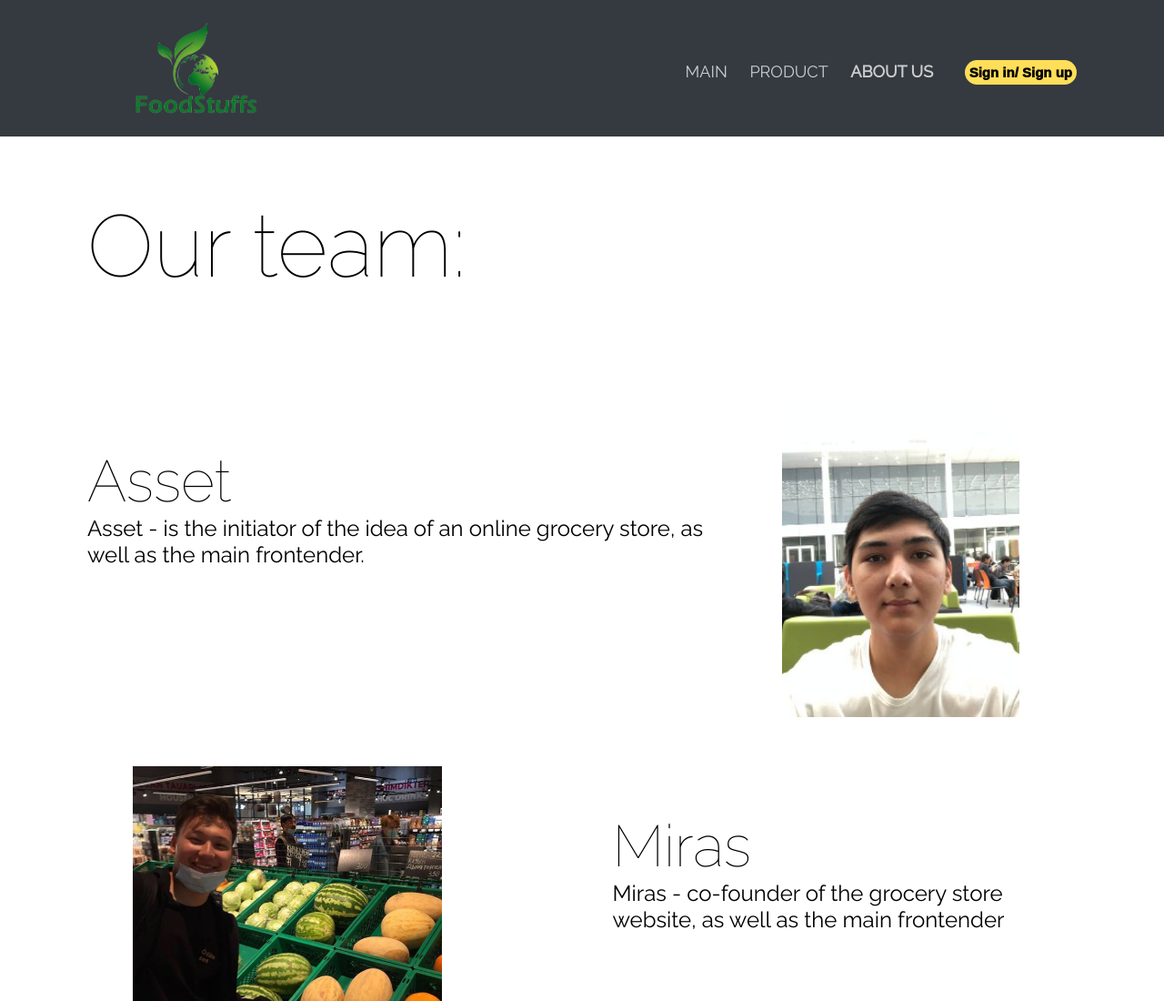
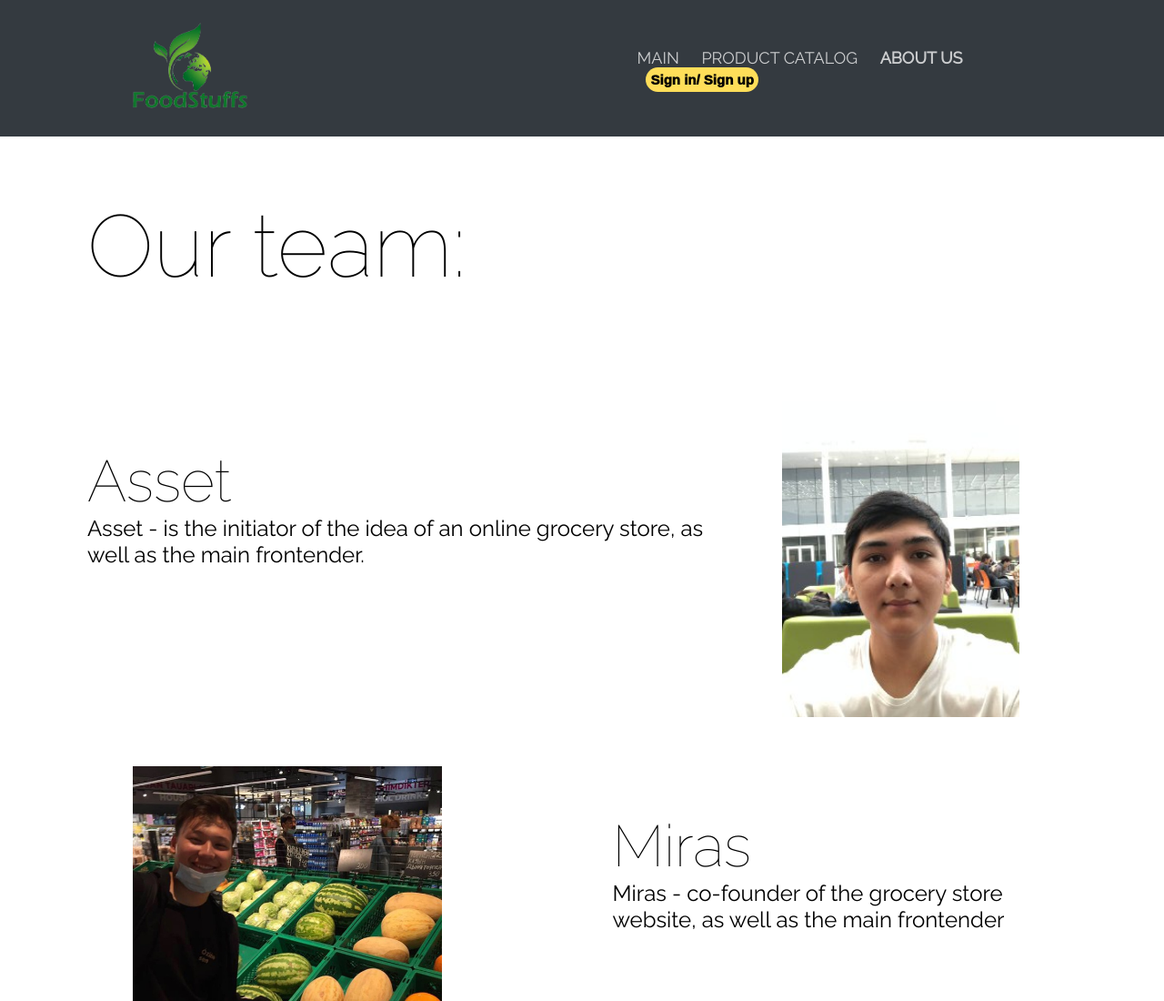
Before and after one commit to assyeet/Team-FoodStuff, a plain HTML site: page cod lavb/about.html in a window 1280 px wide. Shown: the top 1100 px of the page at 91% size. Drawn offline with nearby package versions, Linux system fonts and the light colour scheme.

Commit message:
Update about.html

```diff
--- a/cod lavb/about.html
+++ b/cod lavb/about.html
@@ -20,7 +20,7 @@
           <div class="header_menu">
             <ul>
               <li><a href= main.html class="header_menu_link">Main</a></li>
-              <li><a href= product.html class="header_menu_link">Product </a></li>
+              <li><a href= product.html class="header_menu_link">Product Catalog</a></li>
               <li><a href= about.html class="header_menu_link"><strong>About us</strong></a> </li>
 			  <a class = "signbtn" href = "registration.html"><button class="signbtn1">Sign in/ Sign up</button></a>
 
```
